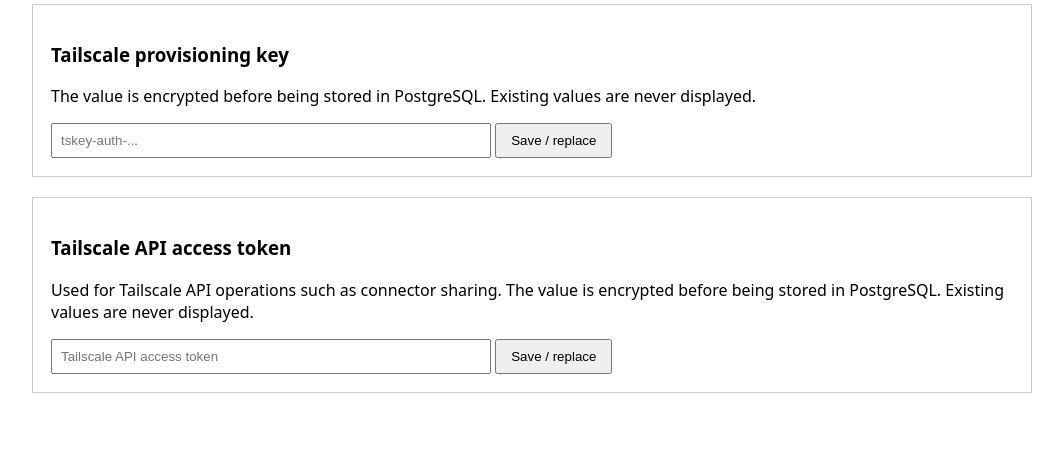
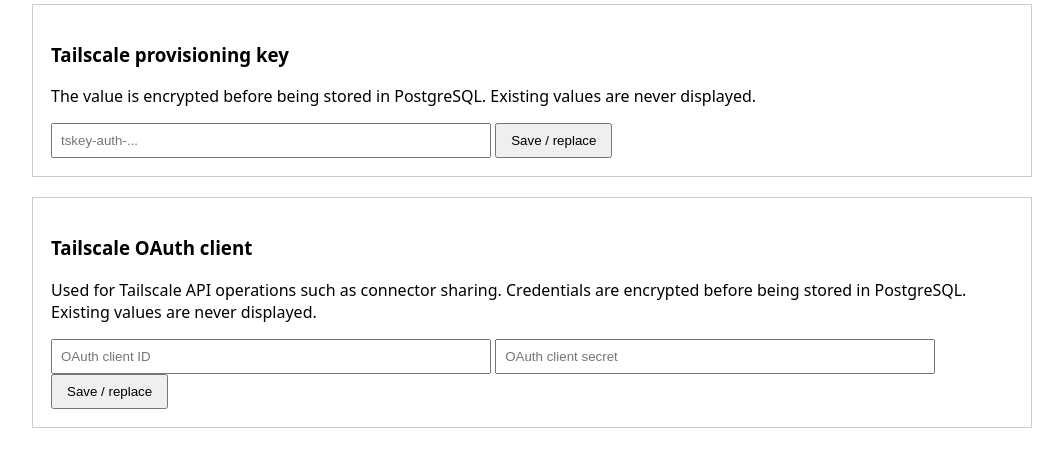
Before and after one commit to martelnov/ai-platform, a FastAPI app: template control-plane/app/templates/admin.html in a window 1280 px wide. Shown: the part 561-1029 px from the top of the page, without its empty margins (108-1171 px from the left). Before the commit the page ends 954 px from the top, so only its background shows below. Run offline with FastAPI, Linux system fonts and the light colour scheme; the template is opened without the code that fills it, so the values that code supplies are empty; some libraries are stand-ins or nearby versions.

Commit message:
Use Tailscale OAuth client for API access

```diff
--- a/control-plane/app/main.py
+++ b/control-plane/app/main.py
@@ -422,9 +422,9 @@ def admin(request: Request):
                 identity["login"],
                 "secret-set:tailscale.provisioning",
             ),
-            "tailscale_api_csrf": csrf_token(
+            "tailscale_oauth_csrf": csrf_token(
                 identity["login"],
-                "secret-set:tailscale.api",
+                "secret-set:tailscale.oauth",
             ),
             "host_agent": host_agent_ping(),
         },
@@ -586,8 +586,8 @@ async def set_tailscale_secret(request: Request):
     )
 
 
-@app.post("/admin/secrets/tailscale-api")
-async def set_tailscale_api_secret(request: Request):
+@app.post("/admin/secrets/tailscale-oauth")
+async def set_tailscale_oauth_secret(request: Request):
     with db_connect() as conn:
         identity = require_admin(request, conn)
 
@@ -599,7 +599,7 @@ async def set_tailscale_api_secret(request: Request):
 
         expected_csrf = csrf_token(
             identity["login"],
-            "secret-set:tailscale.api",
+            "secret-set:tailscale.oauth",
         )
 
         if not hmac.compare_digest(
@@ -611,62 +611,77 @@ async def set_tailscale_api_secret(request: Request):
                 detail="Invalid CSRF token",
             )
 
-        value = form.get("value", [""])[0].strip()
+        client_id = form.get("client_id", [""])[0].strip()
+        client_secret = form.get("client_secret", [""])[0].strip()
 
-        if not value:
+        if not client_id or not client_secret:
             raise HTTPException(
                 status_code=400,
-                detail="Secret must not be empty",
+                detail="Client ID and client secret are required",
             )
 
-        if len(value) > 4096:
+        if len(client_id) > 4096 or len(client_secret) > 4096:
             raise HTTPException(
                 status_code=400,
-                detail="Secret is too long",
+                detail="OAuth credential is too long",
             )
 
-        nonce, ciphertext = encrypt_secret(
-            "tailscale.api",
-            value,
+        secrets_to_store = (
+            (
+                "tailscale.oauth.client_id",
+                "Tailscale OAuth client ID",
+                client_id,
+            ),
+            (
+                "tailscale.oauth.client_secret",
+                "Tailscale OAuth client secret",
+                client_secret,
+            ),
         )
 
         with conn.cursor() as cur:
-            cur.execute(
-                """
-                INSERT INTO platform_secrets (
+            for name, description, value in secrets_to_store:
+                nonce, ciphertext = encrypt_secret(
                     name,
-                    description,
-                    algorithm,
-                    key_version,
-                    nonce,
-                    ciphertext
+                    value,
                 )
-                VALUES (
-                    %s,
-                    %s,
-                    %s,
-                    %s,
-                    %s,
-                    %s
+
+                cur.execute(
+                    """
+                    INSERT INTO platform_secrets (
+                        name,
+                        description,
+                        algorithm,
+                        key_version,
+                        nonce,
+                        ciphertext
+                    )
+                    VALUES (
+                        %s,
+                        %s,
+                        %s,
+                        %s,
+                        %s,
+                        %s
+                    )
+                    ON CONFLICT (name)
+                    DO UPDATE SET
+                        description = EXCLUDED.description,
+                        algorithm = EXCLUDED.algorithm,
+                        key_version = EXCLUDED.key_version,
+                        nonce = EXCLUDED.nonce,
+                        ciphertext = EXCLUDED.ciphertext,
+                        updated_at = now()
+                    """,
+                    (
+                        name,
+                        description,
+                        SECRET_ALGORITHM,
+                        SECRET_KEY_VERSION,
+                        nonce,
+                        ciphertext,
+                    ),
                 )
-                ON CONFLICT (name)
-                DO UPDATE SET
-                    description = EXCLUDED.description,
-                    algorithm = EXCLUDED.algorithm,
-                    key_version = EXCLUDED.key_version,
-                    nonce = EXCLUDED.nonce,
-                    ciphertext = EXCLUDED.ciphertext,
-                    updated_at = now()
-                """,
-                (
-                    "tailscale.api",
-                    "Tailscale API access token",
-                    SECRET_ALGORITHM,
-                    SECRET_KEY_VERSION,
-                    nonce,
-                    ciphertext,
-                ),
-            )
 
     return RedirectResponse(
         url="/admin",
--- a/control-plane/app/templates/admin.html
+++ b/control-plane/app/templates/admin.html
@@ -191,31 +191,39 @@ Signed in as:
 
 
 <div class="box">
-    <h3>Tailscale API access token</h3>
+    <h3>Tailscale OAuth client</h3>
 
     <p>
         Used for Tailscale API operations such as connector sharing.
-        The value is encrypted before being stored in PostgreSQL.
+        Credentials are encrypted before being stored in PostgreSQL.
         Existing values are never displayed.
     </p>
 
     <form
         method="post"
-        action="/admin/secrets/tailscale-api"
+        action="/admin/secrets/tailscale-oauth"
         autocomplete="off"
     >
         <input
             type="hidden"
             name="csrf"
-            value="{{ tailscale_api_csrf }}"
+            value="{{ tailscale_oauth_csrf }}"
+        >
+
+        <input
+            type="text"
+            name="client_id"
+            required
+            autocomplete="off"
+            placeholder="OAuth client ID"
         >
 
         <input
             type="password"
-            name="value"
+            name="client_secret"
             required
             autocomplete="new-password"
-            placeholder="Tailscale API access token"
+            placeholder="OAuth client secret"
         >
 
         <button type="submit">
```
